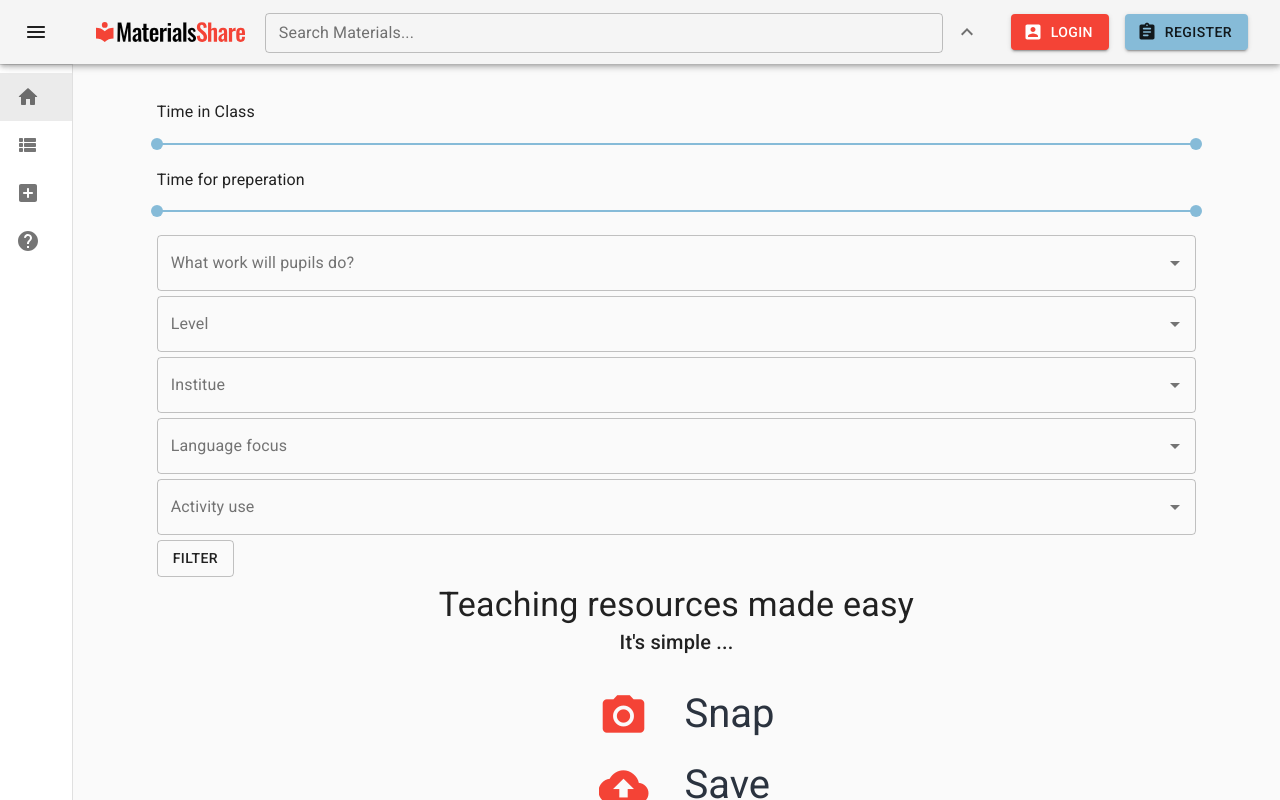
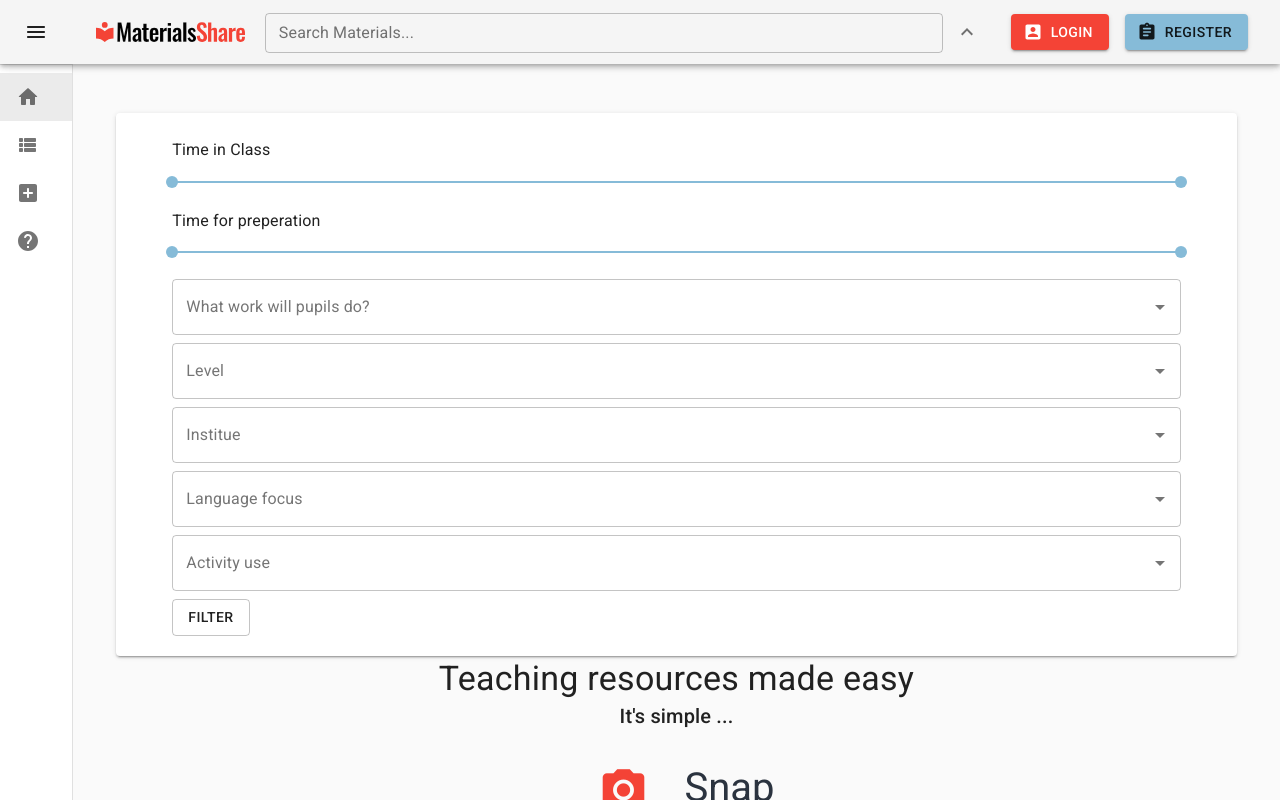
Before and after one commit to barooahn/Materials-Share-JS, a React (Create React App) app in the folder client/: page / in a window 1280 px wide. Both pictures are taken after a click on the button 967 px from the left and 32 px from the top of the page. Shown: the top 800 px of the page. Built offline with nearby package versions, Linux system fonts and the light colour scheme; no server answers.

Commit message:
Filter improvements

```diff
--- a/client/src/components/nav/Filter.jsx
+++ b/client/src/components/nav/Filter.jsx
@@ -1,7 +1,7 @@
 import React from "react";
 import { makeStyles } from "@material-ui/core/styles";
 import Typography from "@material-ui/core/Typography";
-import { Slider } from "@material-ui/core";
+import { Slider, Paper } from "@material-ui/core";
 import TextField from "@material-ui/core/TextField";
 import Autocomplete from "@material-ui/lab/Autocomplete";
 import Button from "@material-ui/core/Button";
@@ -11,10 +11,10 @@ import Collapse from "@material-ui/core/Collapse";
 
 import { SetAutocompletes } from "../helpers/SetAutocompletes";
 import { getFilterResults } from "../../actions/materials-share-actions";
+import CircularProgress from "@material-ui/core/CircularProgress";
 
 const filterHeight =
   document.documentElement.clientWidth < 600 ? "100vh" : "auto";
-console.log("filter filterheight", filterHeight);
 
 const useStyles = makeStyles((theme) => ({
   collapse: {
@@ -22,22 +22,38 @@ const useStyles = makeStyles((theme) => ({
     flexDirection: "column",
     padding: 2,
     maxWidth: "100%",
-    height: filterHeight + "!important",
-    marginTop: 10,
+    top: 60,
+    paddingTop: 25,
+    position: "sticky",
+    zIndex: 3,
+    // backgroundColor: "white",
   },
+  paper: {
+    paddingTop: 25,
+    width: "97%",
+    marginLeft: "auto",
+    marginRight: "auto",
+  },
+
   filterItem: {
-    marginBottom: 5,
+    marginBottom: 8,
     width: "90%",
     marginLeft: "auto",
     marginRight: "auto",
   },
   filterButton: {
-    marginBottom: 5,
+    marginBottom: 20,
     marginLeft: "5%",
+  },
+  circularProgress: {
+    position: "absolute",
+    top: "50%",
+    left: "47%",
+    zIndex: 50,
   },
 }));
 
-export default ({ expanded }) => {
+export default ({ expanded, setExpanded }) => {
   const classes = useStyles();
 
   const [timeInClassValue, setTimeInClassValue] = React.useState([0, 100]);
@@ -53,6 +69,8 @@ export default ({ expanded }) => {
   const [dynamicPupilTask, setDynamicPupilTask] = React.useState([]);
   const [dynamicActivityUse, setDynamicActivityUse] = React.useState([]);
   const [dynamicLanguageFocus, setDynamicLanguageFocus] = React.useState([]);
+
+  const [gettingSearchResults, setGettingSearchResults] = React.useState(false);
 
   const [searchQuery, setSearchQuery] = React.useState("");
 
@@ -145,12 +163,6 @@ export default ({ expanded }) => {
     setActivityUseValue(value);
   };
 
-  // const timeFilter = (key, values) => {
-  //   filterResults.filter(material => {
-  //     return material[key] > values[0] && material[key] < values[1];
-  //   });
-  // };
-
   const getValuesFromObjects = (item) => {
     return item.map((element) => {
       return element.value;
@@ -158,6 +170,7 @@ export default ({ expanded }) => {
   };
 
   const goToResults = async (e) => {
+    setGettingSearchResults(true);
     const level = getValuesFromObjects(levelValue);
     const languageFocus = getValuesFromObjects(languageFocusValue);
     const activityUse = getValuesFromObjects(activityUseValue);
@@ -174,6 +187,8 @@ export default ({ expanded }) => {
       category
     );
     if (results) {
+      setGettingSearchResults(false);
+      setExpanded(!expanded);
       console.log(" filter returned results ", results);
       history.push({
         pathname: "/search",
@@ -188,7 +203,14 @@ export default ({ expanded }) => {
       timeout="auto"
       unmountOnExit
       className={classes.collapse}
+      collapsedHeight={filterHeight}
     >
+      {gettingSearchResults ? (
+        <div className={classes.circularProgress}>
+          <CircularProgress size={40} color="secondary" />
+        </div>
+      ) : null}
+      <Paper elevation={2} className={classes.paper}>
         <div className={classes.filterItem}>
           <Typography id="range-slider" gutterBottom>
             Time in Class
@@ -240,7 +262,12 @@ export default ({ expanded }) => {
             options={dynamicLevels}
             getOptionLabel={(option) => option.label}
             renderInput={(params) => (
-            <TextField {...params} label="Level" variant="outlined" fullWidth />
+              <TextField
+                {...params}
+                label="Level"
+                variant="outlined"
+                fullWidth
+              />
             )}
           />
         </div>
@@ -305,6 +332,7 @@ export default ({ expanded }) => {
         >
           Filter
         </Button>
+      </Paper>
     </Collapse>
   );
 };
--- a/client/src/components/nav/MobileNavBar.jsx
+++ b/client/src/components/nav/MobileNavBar.jsx
@@ -76,6 +76,8 @@ const useStyles = makeStyles((theme) => ({
     transition: theme.transitions.create("transform", {
       duration: theme.transitions.duration.shortest,
     }),
+    marginLeft: -10,
+    marginRight: -10,
   },
   expandOpen: {
     transform: "rotate(180deg)",
@@ -96,10 +98,6 @@ const useStyles = makeStyles((theme) => ({
     justifyContent: "flex-start",
   },
   search: { display: "flex ", width: "100%" },
-  upDownArrow: {
-    marginLeft: -10,
-    marginRight: -10,
-  },
   circularProgress: {
     position: "absolute",
     top: "50%",
@@ -170,7 +168,8 @@ export default function LabelBottomNavigation({ routePaths }) {
 
   function HideOnScroll(props) {
     const { children } = props;
-    const trigger = useScrollTrigger();
+    let thresh = expanded ? 1000000 : 100;
+    const trigger = useScrollTrigger({ threshold: thresh });
     return (
       <Slide appear={false} direction="down" in={!trigger}>
         {children}
@@ -251,7 +250,6 @@ export default function LabelBottomNavigation({ routePaths }) {
                   onClick={handleExpandClick}
                   aria-expanded={expanded}
                   aria-label="show more"
-                  className={classes.upDownArrow}
                   fontSize="large"
                 >
                   <ExpandMoreIcon />
@@ -277,7 +275,11 @@ export default function LabelBottomNavigation({ routePaths }) {
       {"/" === location.pathname ||
       "/materials" === location.pathname ||
       "/search" === location.pathname ? (
-        <Filter expanded={expanded} className={classes.filter} />
+        <Filter
+          expanded={expanded}
+          className={classes.filter}
+          setExpanded={setExpanded}
+        />
       ) : null}
       {gettingSearchResults ? (
         <div className={classes.circularProgress}>
--- a/client/src/components/nav/NavBar.jsx
+++ b/client/src/components/nav/NavBar.jsx
@@ -403,7 +403,7 @@ export default function MiniDrawer({ routePaths }) {
           <Filter
             expanded={expanded}
             className={classes.filter}
-            // onFilter={filterMaterials}
+            setExpanded={setExpanded}
           />
         ) : null}
         {gettingSearchResults ? (
```
Lines whose indentation alone changed are shown as unchanged.
